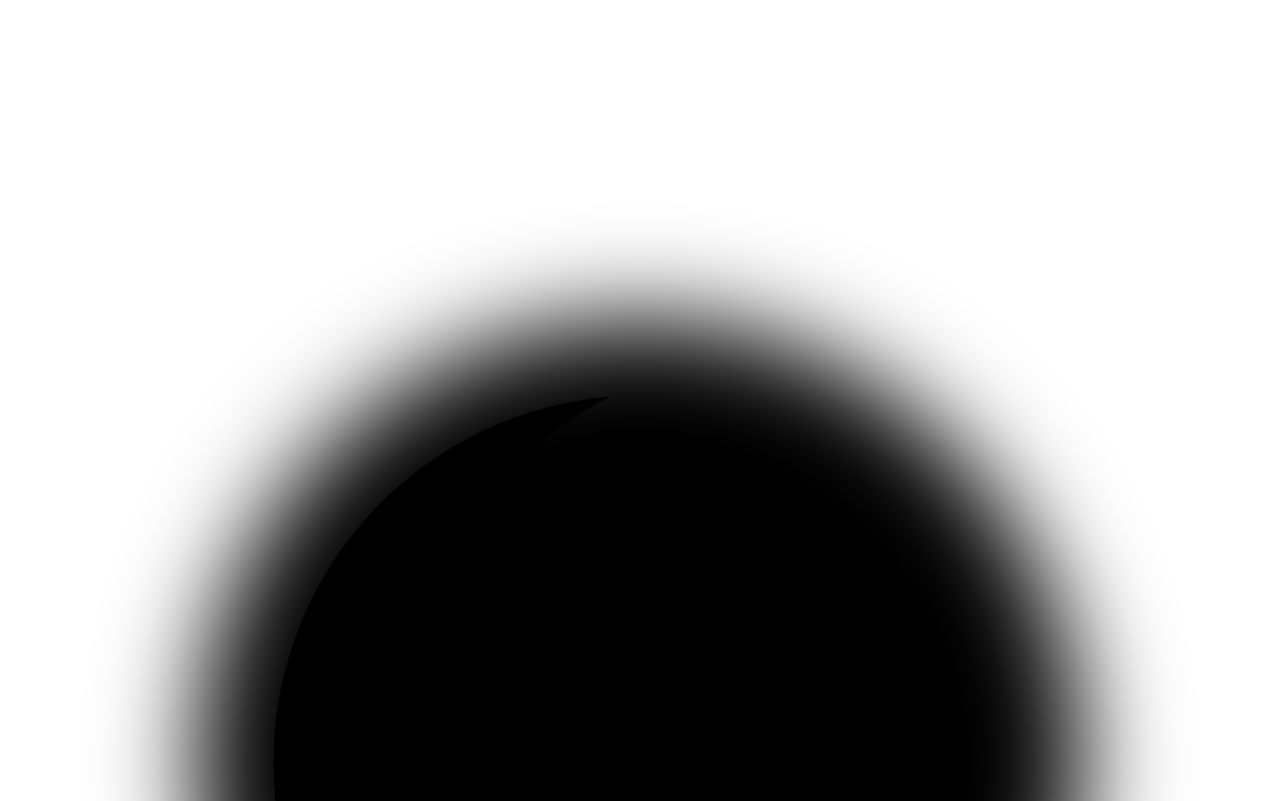
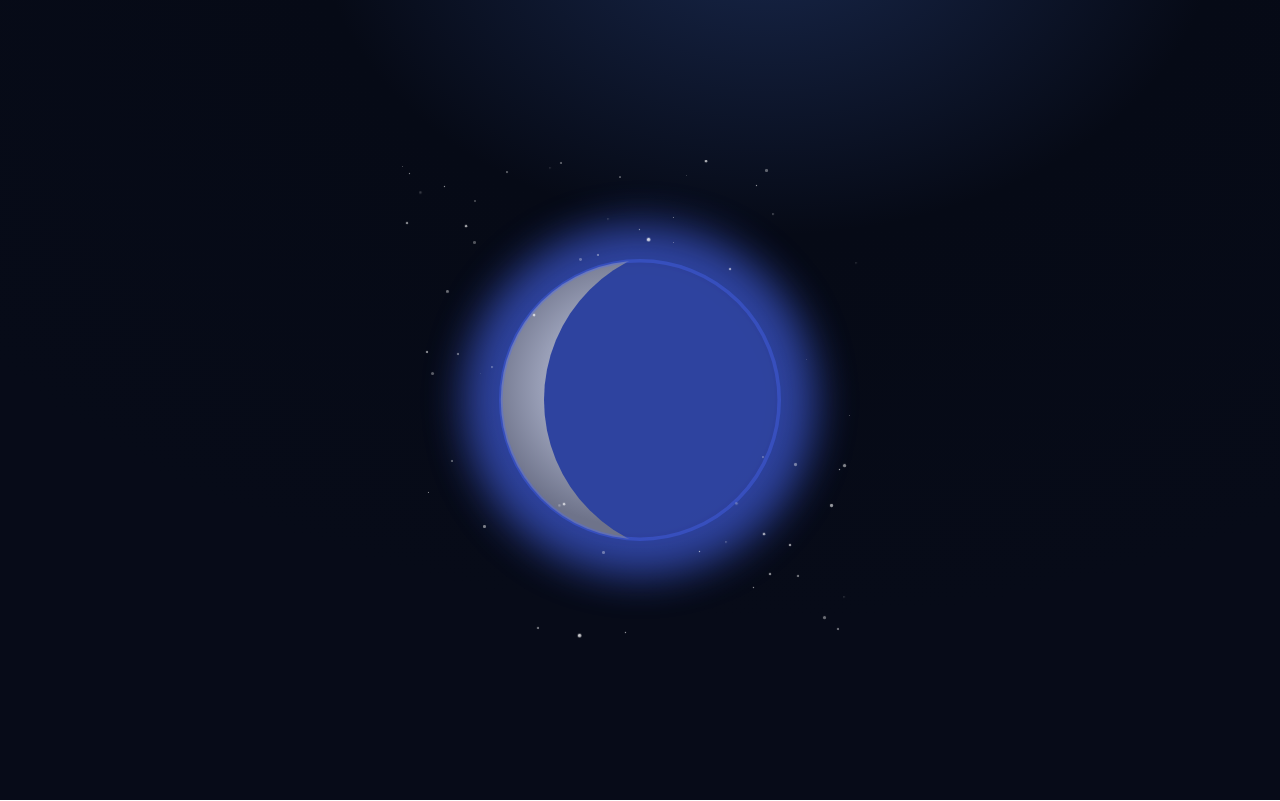
Before and after one commit to WarfDesigns/eclipse, a plain HTML site: page index.html in a window 1280 px wide. Shown: the top 801 px of the page. Drawn offline with Linux system fonts and the light colour scheme.

Commit message:
linked css and script.

```diff
--- a/index.html
+++ b/index.html
@@ -4,7 +4,7 @@
 <meta charset="utf-8" />
 <meta name="viewport" content="width=device-width,initial-scale=1" />
 <title>Static Eclipsed Moon with Glow</title>
-<style src="/css/styles.css"></style>
+<link rel="stylesheet" href="/eclipse/css/styles.css" />
 </head>
 <body>
   <div class="wrap">
@@ -44,6 +44,6 @@
       <circle cx="100" cy="100" r="58" fill="none" stroke="var(--glow)" stroke-width="1.5" opacity=".35" />
     </svg>
   </div>
-<script src="/js/script.js"></script>
+<script src="/eclipse/js/script.js"></script>
 </body>
 </html>
```
